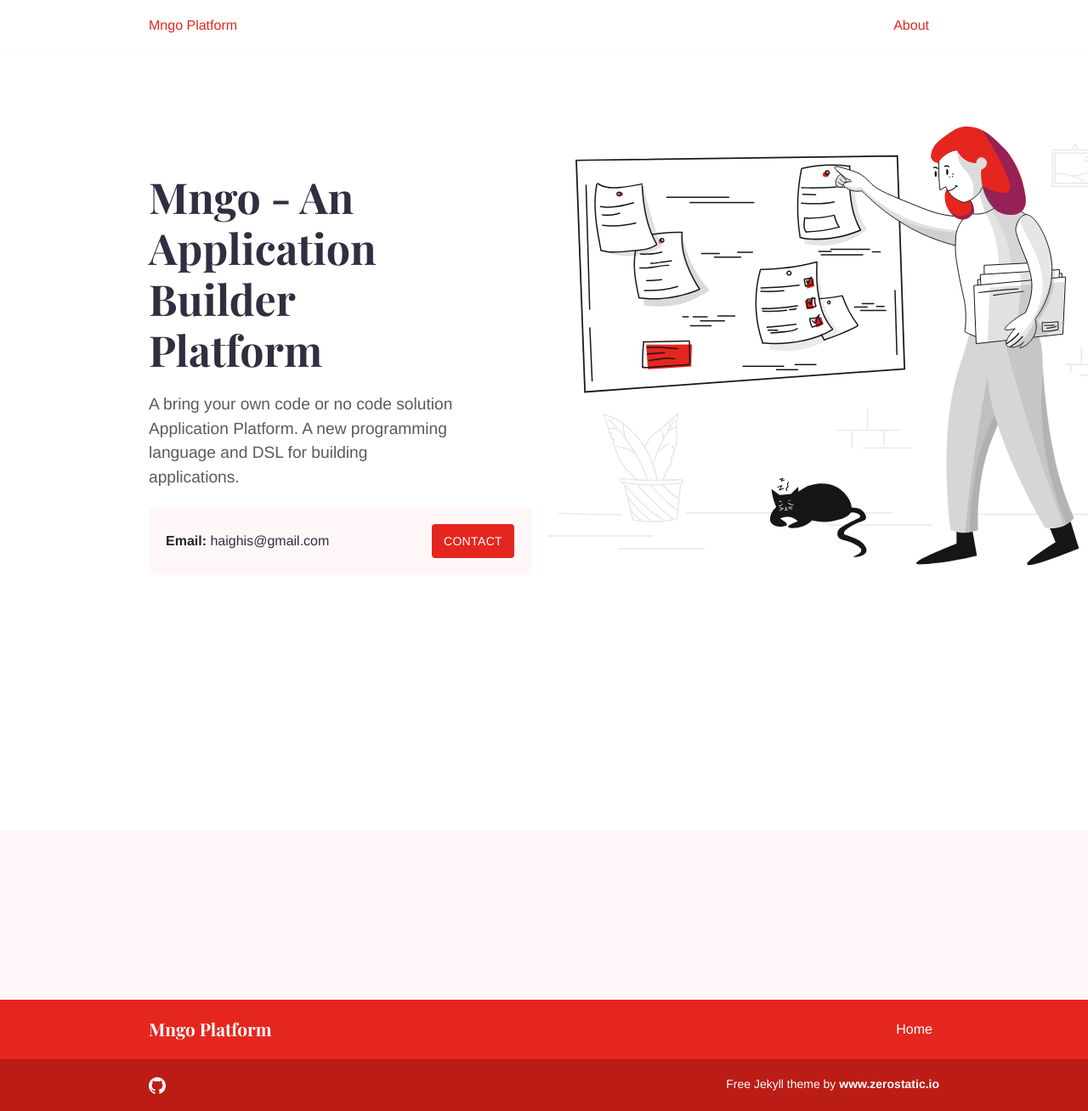
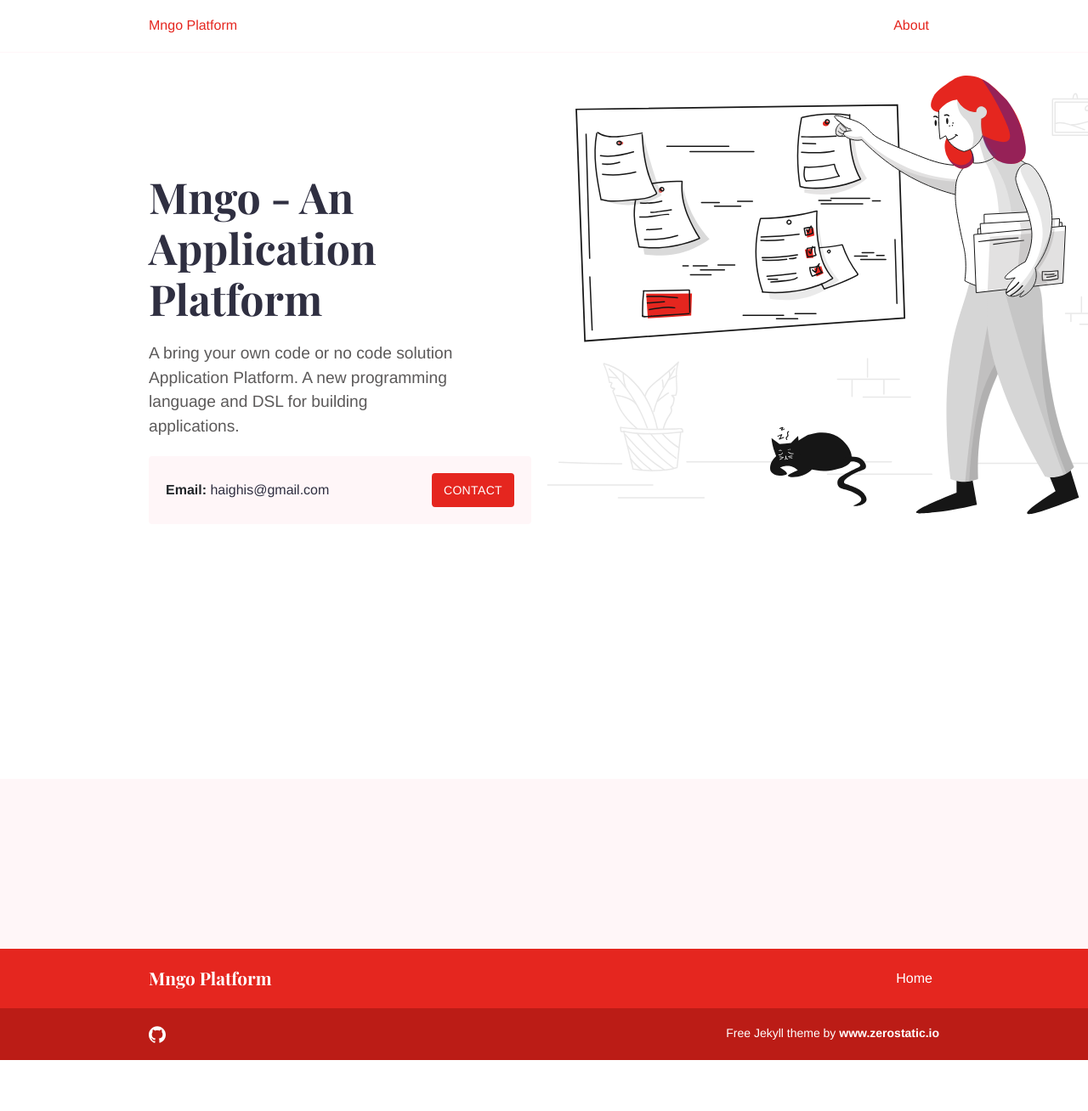
Before and after one commit to mngoapp/mngoapp.github.io, a Jekyll site: the page built from index.md, in a window 1280 px wide. Shown: the whole page at 85% size. Built offline with Jekyll 4.4.1, drawn with Linux system fonts in a browser that asks for light colours; after the commit the page ends 1248 px from its top, so only the background shows below that.

Commit message:
More cleanup

```diff
--- a/index.md
+++ b/index.md
@@ -7,6 +7,6 @@ intro_image_absolute: true
 intro_image_hide_on_mobile: true
 ---
 
-# Mngo - An Application Builder Platform
+# Mngo - An Application Platform
 
 A bring your own code or no code solution Application Platform. A new programming language and DSL for building applications.
```
